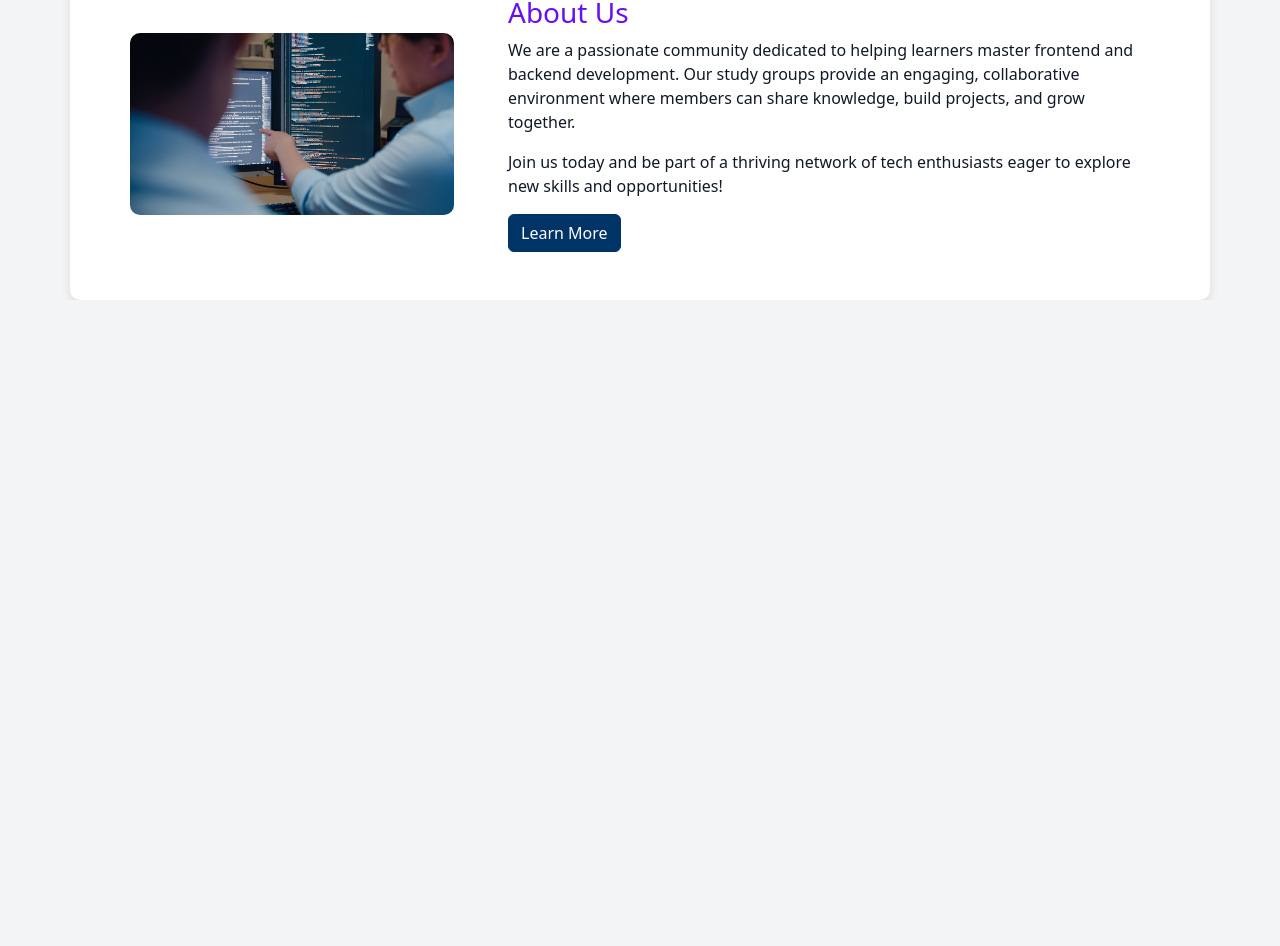
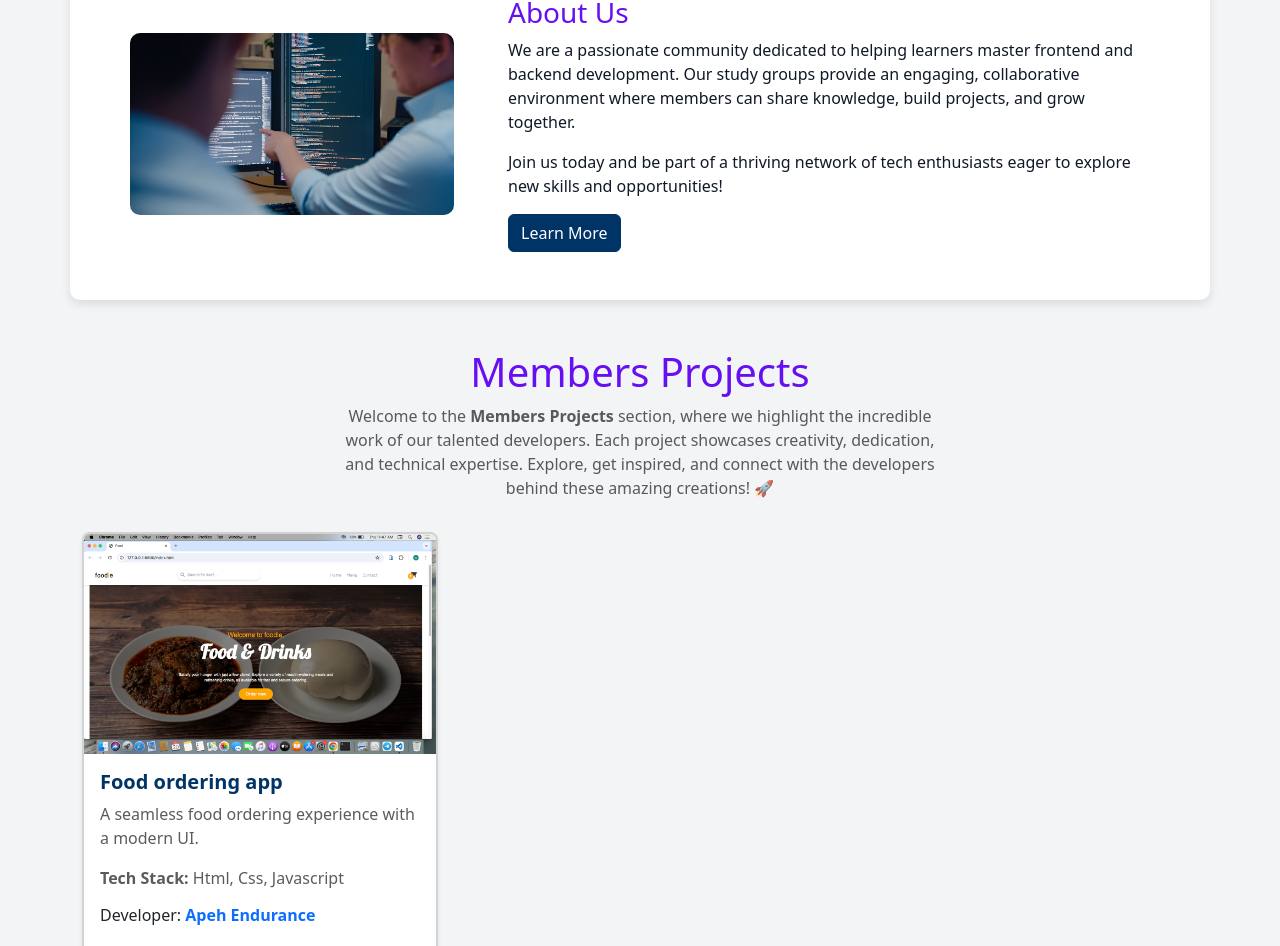
Before and after one commit to EnduranceApeh/study-group, a plain HTML site: page index.html in a window 1280 px wide. Shown: the part 740-1686 px from the top of the page. Before the commit the page ends 1040 px from the top, so only its background shows below. Drawn offline with nearby package versions, Linux system fonts and the light colour scheme.

Commit message:
Added Members project section

```diff
--- a/index.html
+++ b/index.html
@@ -8,13 +8,15 @@
     <link rel="stylesheet" href="styles.css" />
     <script src="https://cdn.jsdelivr.net/npm/bootstrap@5.3.0/dist/js/bootstrap.bundle.min.js"></script>
 
+    <!--Project SCript-->
+    <script defer src="script.js"></script>
 </head>
 <body>
     <!-- Navbar -->
     <nav class="navbar navbar-expand-lg fixed-top">
         <div class="container">
-            <a class="navbar-brand" href="#">StudyPortal</a>
-            <button class="navbar-toggler" type="button" data-bs-toggle="collapse" data-bs-target="#navbarNav">
+            <a class="navbar-brand fs-1" href="#">StudyPortal</a>
+            <button class="navbar-toggler bg-white" type="button" data-bs-toggle="collapse" data-bs-target="#navbarNav">
                 <span class="navbar-toggler-icon"></span>
             </button>
             <div class="collapse navbar-collapse" id="navbarNav">
@@ -84,5 +86,25 @@
             </div>
         </div>
     </section>
+
+    <!--Member Project--->
+    <section id="projects" class="p-5">
+        <div class="container">
+            <div class="text-center mb-4">
+                <h4 class="fs-1">Members Projects</h4>
+                <p class="text-muted mx-auto" style="max-width: 600px;">
+                    Welcome to the <strong>Members Projects</strong> section, where we highlight the incredible work of our talented developers. Each project showcases creativity, dedication, and technical expertise.
+                    Explore, get inspired, and connect with the developers behind these amazing creations! 🚀
+                </p>
+            </div>
+            <div class="row " id="projectROw">
+                <!--Load Projects from Javascript-->
+            </div>
+        </div>
+    </section>
+
+    <!-- Bootstrap Icons (Make sure to include in your project) -->
+    <link rel="stylesheet" href="https://cdn.jsdelivr.net/npm/bootstrap-icons/font/bootstrap-icons.css">
+
 </body>
 </html>
--- /dev/null
+++ b/script.js
@@ -0,0 +1,61 @@
+const projectRow = document.getElementById('projectROw');
+
+// Project Info
+const memberProject = [
+    {
+        image: "/assets/food-odering-app.png",
+        name: "Food ordering app",
+        description: "A seamless food ordering experience with a modern UI.",
+        techStack: "Html, Css, Javascript",
+        developer: "Apeh Endurance",
+        url: {
+            porfolio: "#",
+            liveDemo: "#",
+            github: "#",
+            twitter: "#"
+        }
+    },
+
+]
+
+// Dynamically load members projects
+function displayProject() {
+    let html = "";
+
+    memberProject.forEach((project) => {
+        html += `
+        <div class="col-md-4 mt-2">
+        <div class="card rounded-3 shadow-sm border-2  overflow-hidden">
+            <img src=${project.image} alt="project-image" class="card-img-top">
+            <div class="card-body">
+                <h5 class="card-title fw-bold">${project.name}</h5>
+                <p class="card-text text-muted">${project.description}</p>
+                <p class="text-muted mt-2"><strong>Tech Stack:</strong> ${project.techStack}</p>
+                <h6 class="card-text">Developer:
+                    <span><a href=${project.url.porfolio} class="text-decoration-none text-primary fw-semibold">${project.developer}</a></span>
+                </h6>
+            </div>
+            <div class="card-footer bg-white d-flex justify-content-between align-items-center border-0">
+                <a href=${project.url.liveDemo} class="btn btn-sm btn-primary d-flex align-items-center gap-1">
+                    <i class="bi bi-box-arrow-up-right"></i> View Demo
+                </a>
+                <div>
+                    <a href=${project.url.twitter} class="btn btn-outline-dark btn-sm rounded-circle">
+                        <i class="bi bi-twitter"></i>
+                    </a>
+                    <a href=${project.url.github} class="btn btn-outline-dark btn-sm rounded-circle ms-2">
+                        <i class="bi bi-github"></i>
+                    </a>
+                </div>
+            </div>
+        </div>
+    </div>
+    `
+    })
+
+    // Insert each projects to the DOM
+    projectRow.innerHTML = html;
+}
+
+// Call funtion
+displayProject()
--- a/styles.css
+++ b/styles.css
@@ -64,7 +64,7 @@ body {
     padding: 20px;
     border-radius: 10px;
 }
-h3 {
+h3, h4 {
     color: var(--secondary-color);
 }
 .about-section {
@@ -79,3 +79,7 @@ h3 {
     max-width: 100%;
     border-radius: 10px;
 }
+
+.card-title{
+    color: var(--primary-color)
+}
```
Also changed, not shown: assets/food-odering-app.png (added).
